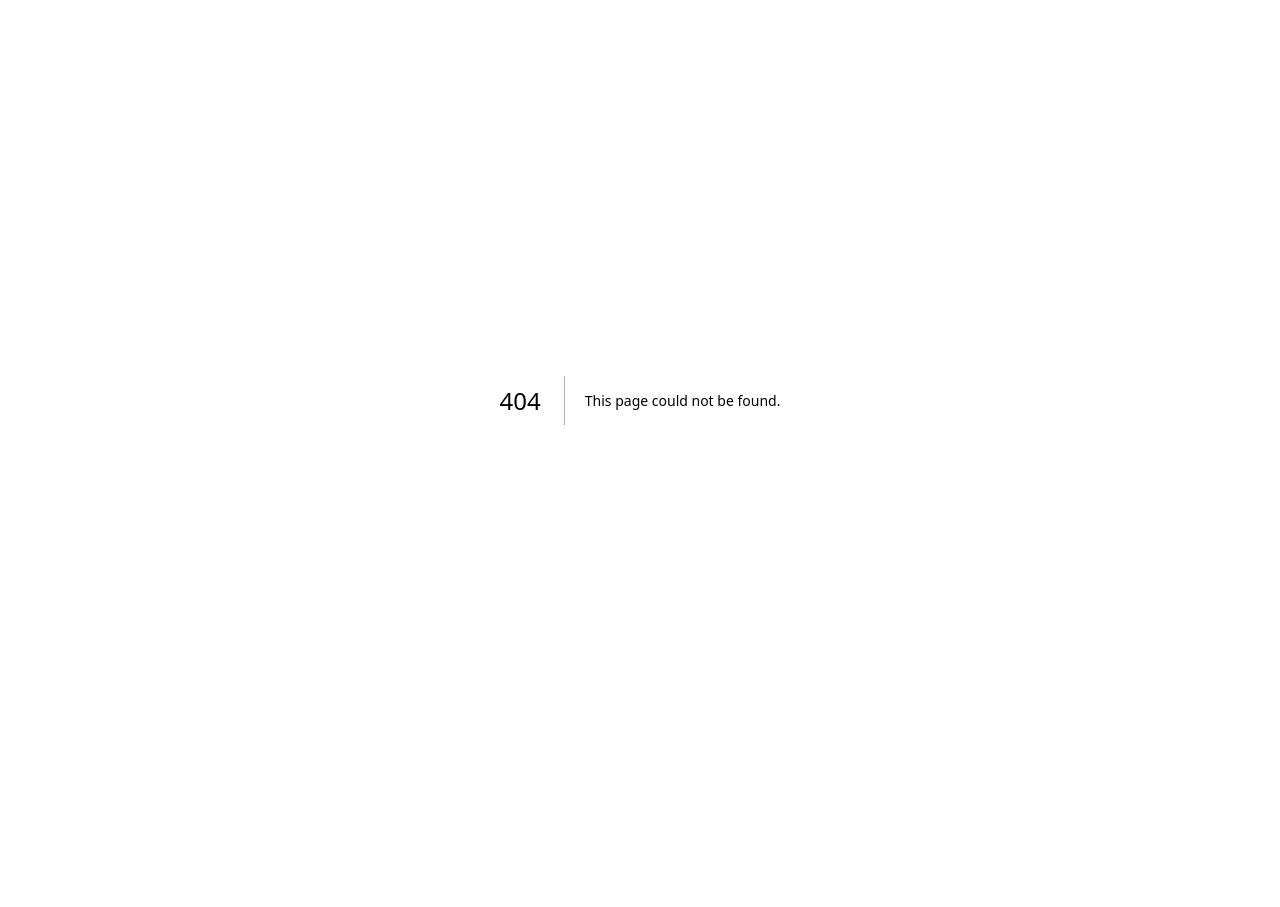
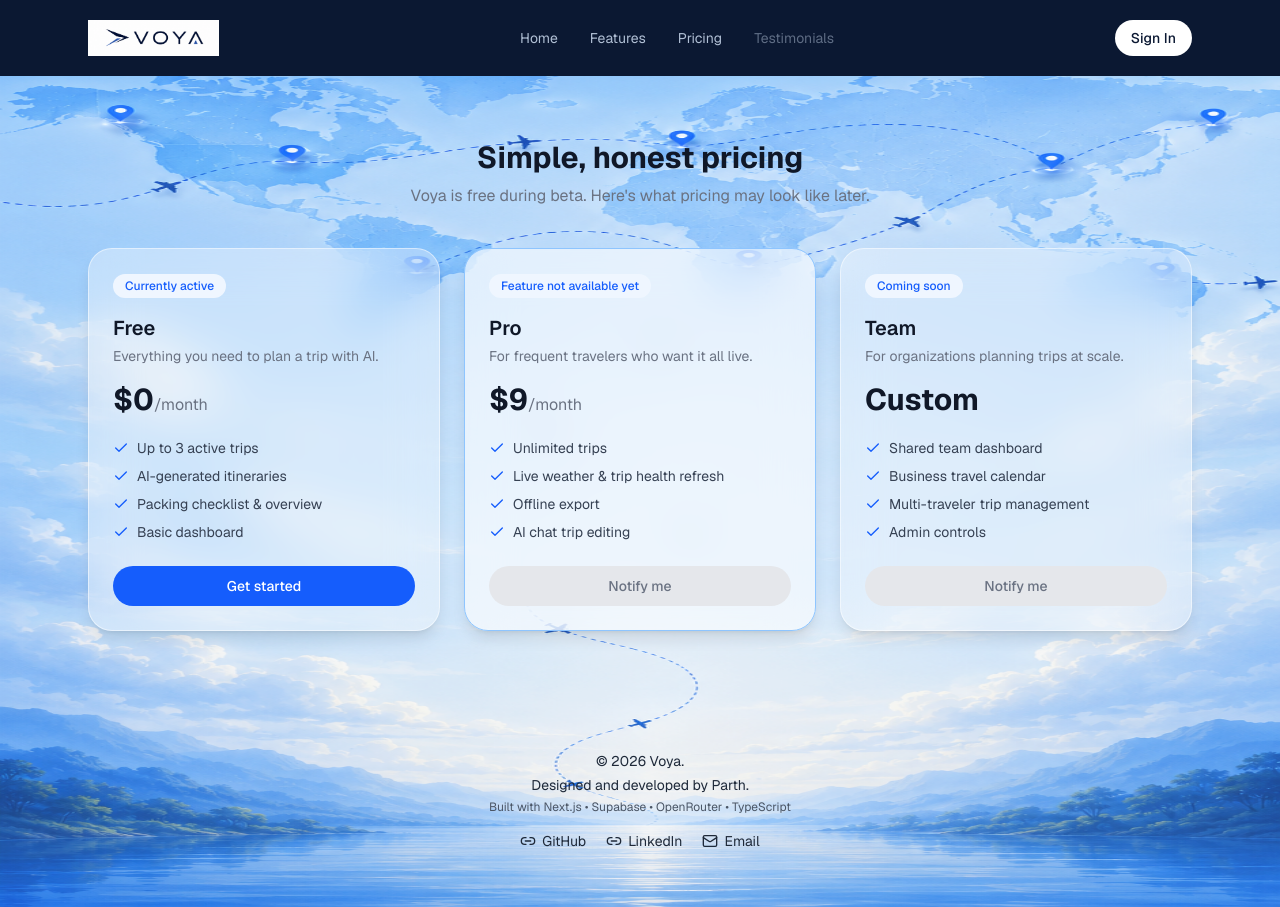
Before and after one commit to p-rth12999/ai-travel-intel, a Next.js app: page /pricing in a window 1280 px wide. Before the commit this address had no page. Before the commit the page ends 800 px from the top, so only its background shows below. Built offline with nearby package versions, Linux system fonts and the light colour scheme.

Commit message:
final touches and deployment

```diff
--- /dev/null
+++ b/src/app/pricing/page.tsx
@@ -0,0 +1,23 @@
+import LandingNav from '@/components/landing/LandingNav'
+import PricingSection from '@/components/pricing/PricingSection'
+import Footer from '@/components/landing/Footer'
+
+export default function PricingPage() {
+  return (
+    <div className="relative min-h-screen overflow-hidden bg-[#DEEDFC]">
+      <div className="pointer-events-none absolute inset-0 z-0 flex justify-center select-none">
+        {/* eslint-disable-next-line @next/next/no-img-element */}
+        <img
+          src="/images/world-map-tall.png"
+          alt="World Map Background"
+          className="h-full w-full max-w-7xl object-cover object-top opacity-90 sm:object-fill"
+        />
+      </div>
+      <div className="relative z-10">
+        <LandingNav />
+        <PricingSection />
+        <Footer />
+      </div>
+    </div>
+  )
+}
--- /dev/null
+++ b/src/app/settings/page.tsx
@@ -0,0 +1,26 @@
+import { createClient } from '@/lib/supabase/server'
+import { redirect } from 'next/navigation'
+import Sidebar from '@/components/dashboard/Sidebar'
+import Image from 'next/image'
+
+export default async function SettingsPage() {
+  const supabase = await createClient()
+  const { data: { user } } = await supabase.auth.getUser()
+  if (!user) redirect('/login')
+
+  return (
+    <div className="flex min-h-screen bg-[#DEEDFC]">
+      <Sidebar />
+      <div className="flex flex-1 flex-col items-center justify-center p-6 text-center lg:p-8">
+        <h1 className="mb-6 text-2xl font-semibold text-gray-900">Coming soon</h1>
+        <Image
+          src="/images/settings-photo.jpeg"
+          alt="Settings coming soon"
+          width={360}
+          height={360}
+          className="max-w-full rounded-2xl object-contain"
+        />
+      </div>
+    </div>
+  )
+}
--- a/src/components/dashboard/Sidebar.tsx
+++ b/src/components/dashboard/Sidebar.tsx
@@ -1,26 +1,37 @@
 'use client'
 
 import Link from 'next/link'
-import { usePathname } from 'next/navigation'
-import { LayoutDashboard, Map, Calendar, Bell, Compass, User, Settings, LogOut } from 'lucide-react'
+import { usePathname, useRouter } from 'next/navigation'
+import { useEffect, useState } from 'react'
+import { LayoutDashboard, Map, Calendar, Bell, Compass, Settings, LogOut, User } from 'lucide-react'
 import Logo from '@/components/shared/Logo'
 import { createClient } from '@/lib/supabase/client'
-import { useRouter } from 'next/navigation'
 
-const ITEMS = [
+const NAV_ITEMS = [
   { icon: LayoutDashboard, label: 'Dashboard', href: '/dashboard' },
   { icon: Map, label: 'Trips', href: '/dashboard' },
   { icon: Calendar, label: 'Calendar', href: '/calendar' },
   { icon: Bell, label: 'Alerts', href: '/alerts' },
   { icon: Compass, label: 'Explore', href: '/explore' },
-  { icon: User, label: 'Profile', href: '/profile' },
-  { icon: Settings, label: 'Settings', href: '/settings' },
 ]
 
 export default function Sidebar() {
   const pathname = usePathname()
   const router = useRouter()
   const supabase = createClient()
+
+  const [profile, setProfile] = useState<{ username: string; avatarUrl: string } | null>(null)
+
+  useEffect(() => {
+    supabase.auth.getUser().then(({ data: { user } }) => {
+      if (user) {
+        setProfile({
+          username: (user.user_metadata?.username as string) || user.email?.split('@')[0] || 'traveler',
+          avatarUrl: (user.user_metadata?.avatar_url as string) || '',
+        })
+      }
+    })
+  }, [])
 
   async function handleSignOut() {
     await supabase.auth.signOut()
@@ -35,9 +46,10 @@ export default function Sidebar() {
           <Logo height={26} />
         </Link>
       </div>
-      <nav className="flex-1 space-y-1">
-        {ITEMS.map((item) => {
-          const isActive = item.href === pathname
+
+      <nav className="space-y-1">
+        {NAV_ITEMS.map((item) => {
+          const isActive = item.href === pathname || (item.label === 'Trips' && pathname.startsWith('/trips'))
           return (
             <Link
               key={item.label}
@@ -51,12 +63,37 @@ export default function Sidebar() {
           )
         })}
       </nav>
+
+      <div className="mt-auto space-y-1 border-t border-white/10 pt-3">
+        <Link
+          href="/profile"
+          className={`flex items-center gap-2.5 rounded-xl px-3 py-2.5 text-sm transition ${
+            pathname === '/profile' ? 'bg-white/10 font-medium text-white' : 'text-blue-100/60 hover:bg-white/5 hover:text-white'
+          }`}
+        >
+          {profile?.avatarUrl ? (
+            // eslint-disable-next-line @next/next/no-img-element
+            <img src={profile.avatarUrl} alt="" className="h-5 w-5 rounded-full object-cover" />
+          ) : (
+            <User className="h-4 w-4" />
+          )}
+          <span className="truncate">{profile?.username || 'Profile'}</span>
+        </Link>
+        <Link
+  href="/settings"
+  className={`flex items-center gap-2.5 rounded-xl px-3 py-2.5 text-sm transition ${
+    pathname === '/settings' ? 'bg-white/10 font-medium text-white' : 'text-blue-100/60 hover:bg-white/5 hover:text-white'
+  }`}
+>
+  <Settings className="h-4 w-4" /> Settings
+</Link>
         <button
           onClick={handleSignOut}
-        className="flex items-center gap-2.5 rounded-xl px-3 py-2.5 text-sm text-blue-100/60 hover:bg-white/5 hover:text-white"
+          className="flex w-full items-center gap-2.5 rounded-xl px-3 py-2.5 text-sm text-blue-100/60 hover:bg-white/5 hover:text-white"
         >
           <LogOut className="h-4 w-4" /> Sign out
         </button>
+      </div>
     </aside>
   )
 }
--- a/src/components/landing/FeatureCards.tsx
+++ b/src/components/landing/FeatureCards.tsx
@@ -1,20 +1,26 @@
 'use client'
 
 import { motion } from 'framer-motion'
-import { Sparkles, HeartPulse, Radio, Wand2, HardDriveDownload, Brain } from 'lucide-react'
+import {
+  Sparkles, HeartPulse, Radio, Wand2, HardDriveDownload,
+  ClipboardList, Globe2, MessageCircle, ShieldAlert,
+} from 'lucide-react'
 
 const FEATURES = [
   { icon: Sparkles, title: 'AI Trip Planning', desc: 'Personalized itineraries tailored to your style.' },
   { icon: HeartPulse, title: 'Trip Health Score', desc: 'Know how healthy your trip is, in real time.' },
-  { icon: Radio, title: 'Real-Time Updates', desc: 'Live weather, alerts & travel insights.' },
-  { icon: Wand2, title: 'Adaptive Recommendations', desc: 'Your plan adapts as things change.' },
-  { icon: HardDriveDownload, title: 'Offline Support', desc: 'Access your trip anytime, anywhere.' },
-  { icon: Brain, title: 'Travel Intelligence', desc: 'Reasoning, not just recommendations.' },
+  { icon: Radio, title: 'Real-Time Weather & Alerts', desc: 'Live forecasts and updates as your trip nears.' },
+  { icon: Wand2, title: 'Adaptive Itinerary', desc: 'Mark things done — the AI reshapes the rest.' },
+  { icon: HardDriveDownload, title: 'Offline Access', desc: 'Your full trip, downloadable, no internet needed.' },
+  { icon: ClipboardList, title: 'Smart Packing Checklist', desc: 'Auto-built from weather and activities.' },
+  { icon: Globe2, title: 'Local Wisdom & Regulations', desc: 'Customs, etiquette, and rules per destination.' },
+  { icon: MessageCircle, title: 'AI Trip Chat', desc: 'Ask it to change any part of your plan, instantly.' },
+  { icon: ShieldAlert, title: 'Emergency & Medical Info', desc: 'Embassy, hospital, and safety info per trip.' },
 ]
 
 export default function FeatureCards() {
   return (
-    <section className="relative mx-auto max-w-6xl px-6 py-16">
+    <section id="features" className="relative mx-auto max-w-6xl px-6 py-16">
       <div className="grid grid-cols-1 gap-5 sm:grid-cols-2 lg:grid-cols-3">
         {FEATURES.map((f, i) => (
           <motion.div
@@ -22,7 +28,7 @@ export default function FeatureCards() {
             initial={{ opacity: 0, y: 20 }}
             whileInView={{ opacity: 1, y: 0 }}
             viewport={{ once: true, margin: '-60px' }}
-            transition={{ duration: 0.5, delay: i * 0.08 }}
+            transition={{ duration: 0.5, delay: i * 0.06 }}
             whileHover={{ y: -4 }}
             className="rounded-3xl border border-white/50 bg-white/35 p-6 shadow-lg backdrop-blur-xl transition-shadow hover:shadow-xl"
           >
--- a/src/components/landing/Footer.tsx
+++ b/src/components/landing/Footer.tsx
@@ -3,7 +3,7 @@ import { Link2, Mail } from 'lucide-react'
 export default function Footer() {
   return (
     <footer className="px-6 py-14 text-center text-gray-800">
-      <p className="text-sm">© 2026 Vora.</p>
+      <p className="text-sm">© 2026 Voya.</p>
       <p className="mt-1 text-sm">Designed and developed by Parth.</p>
       <p className="mt-1 text-xs text-gray-600">Built with Next.js • Supabase • OpenRouter • TypeScript</p>
       <div className="mt-4 flex items-center justify-center gap-5">
--- a/src/components/landing/LandingNav.tsx
+++ b/src/components/landing/LandingNav.tsx
@@ -1,17 +1,18 @@
 import Link from 'next/link'
 import Logo from '@/components/shared/Logo'
-
-const LINKS = ['Home', 'Features', 'How it Works', 'Pricing', 'Testimonials']
 
 export default function LandingNav() {
   return (
     <header className="relative z-20 bg-[#0B1832]">
       <div className="mx-auto flex max-w-6xl items-center justify-between px-6 py-5">
-        <Logo height={36} />
+        <Link href="/">
+          <Logo height={36} />
+        </Link>
         <nav className="hidden gap-8 text-sm text-blue-100/80 md:flex">
-          {LINKS.map((link) => (
-            <span key={link} className="cursor-pointer hover:text-white">{link}</span>
-          ))}
+          <Link href="/" className="hover:text-white">Home</Link>
+          <Link href="/#features" className="hover:text-white">Features</Link>
+          <Link href="/pricing" className="hover:text-white">Pricing</Link>
+          <span className="cursor-default text-blue-100/40">Testimonials</span>
         </nav>
         <Link href="/login" className="rounded-full bg-white px-4 py-2 text-sm font-medium text-[#0B1832] hover:bg-blue-50">
           Sign In
--- /dev/null
+++ b/src/components/pricing/PricingSection.tsx
@@ -0,0 +1,76 @@
+'use client'
+
+import { Check } from 'lucide-react'
+
+const TIERS = [
+  {
+    name: 'Free',
+    price: '$0',
+    period: '/month',
+    badge: 'Currently active',
+    description: 'Everything you need to plan a trip with AI.',
+    features: ['Up to 3 active trips', 'AI-generated itineraries', 'Packing checklist & overview', 'Basic dashboard'],
+  },
+  {
+    name: 'Pro',
+    price: '$9',
+    period: '/month',
+    badge: 'Feature not available yet',
+    description: 'For frequent travelers who want it all live.',
+    features: ['Unlimited trips', 'Live weather & trip health refresh', 'Offline export', 'AI chat trip editing'],
+    highlight: true,
+  },
+  {
+    name: 'Team',
+    price: 'Custom',
+    period: '',
+    badge: 'Coming soon',
+    description: 'For organizations planning trips at scale.',
+    features: ['Shared team dashboard', 'Business travel calendar', 'Multi-traveler trip management', 'Admin controls'],
+  },
+]
+
+export default function PricingSection() {
+  return (
+    <section className="mx-auto max-w-6xl px-6 py-16">
+      <div className="mb-10 text-center">
+        <h1 className="text-3xl font-bold text-gray-900">Simple, honest pricing</h1>
+        <p className="mt-2 text-gray-500">Voya is free during beta. Here&apos;s what pricing may look like later.</p>
+      </div>
+      <div className="grid grid-cols-1 gap-6 lg:grid-cols-3">
+        {TIERS.map((tier) => (
+          <div
+            key={tier.name}
+            className={`rounded-3xl border p-6 shadow-lg backdrop-blur-xl ${
+              tier.highlight ? 'border-blue-300 bg-white/60' : 'border-white/50 bg-white/35'
+            }`}
+          >
+            <span className="inline-block rounded-full bg-blue-50 px-3 py-1 text-xs font-medium text-blue-600">
+              {tier.badge}
+            </span>
+            <h2 className="mt-4 text-xl font-semibold text-gray-900">{tier.name}</h2>
+            <p className="mt-1 text-sm text-gray-500">{tier.description}</p>
+            <p className="mt-4 text-3xl font-bold text-gray-900">
+              {tier.price}<span className="text-base font-normal text-gray-500">{tier.period}</span>
+            </p>
+            <ul className="mt-5 space-y-2">
+              {tier.features.map((f) => (
+                <li key={f} className="flex items-start gap-2 text-sm text-gray-700">
+                  <Check className="mt-0.5 h-4 w-4 shrink-0 text-blue-600" /> {f}
+                </li>
+              ))}
+            </ul>
+            <button
+              disabled={tier.name !== 'Free'}
+              className={`mt-6 w-full rounded-full py-2.5 text-sm font-medium transition ${
+                tier.name === 'Free' ? 'bg-blue-600 text-white hover:bg-blue-700' : 'cursor-not-allowed bg-gray-200 text-gray-500'
+              }`}
+            >
+              {tier.name === 'Free' ? 'Get started' : 'Notify me'}
+            </button>
+          </div>
+        ))}
+      </div>
+    </section>
+  )
+}
--- a/src/middleware.ts
+++ b/src/middleware.ts
@@ -35,7 +35,9 @@ export async function middleware(request: NextRequest) {
     request.nextUrl.pathname.startsWith('/trips') ||
     request.nextUrl.pathname.startsWith('/calendar') ||
     request.nextUrl.pathname.startsWith('/alerts') ||
-    request.nextUrl.pathname.startsWith('/explore'))
+    request.nextUrl.pathname.startsWith('/explore') ||
+    request.nextUrl.pathname.startsWith('/profile') ||
+    request.nextUrl.pathname.startsWith('/settings'))
 ) {
     const url = request.nextUrl.clone()
     url.pathname = '/login'
```
Also changed, not shown: public/images/settings-photo.jpeg (added). Lines whose indentation alone changed are shown as unchanged.
